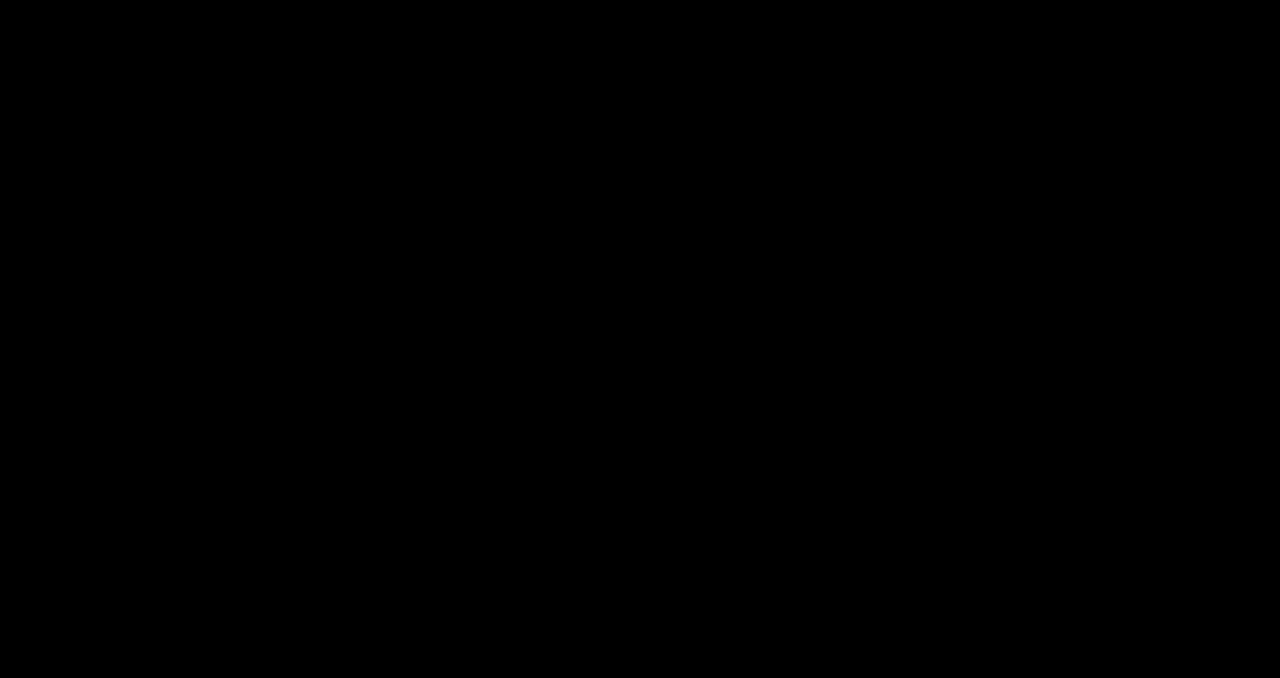
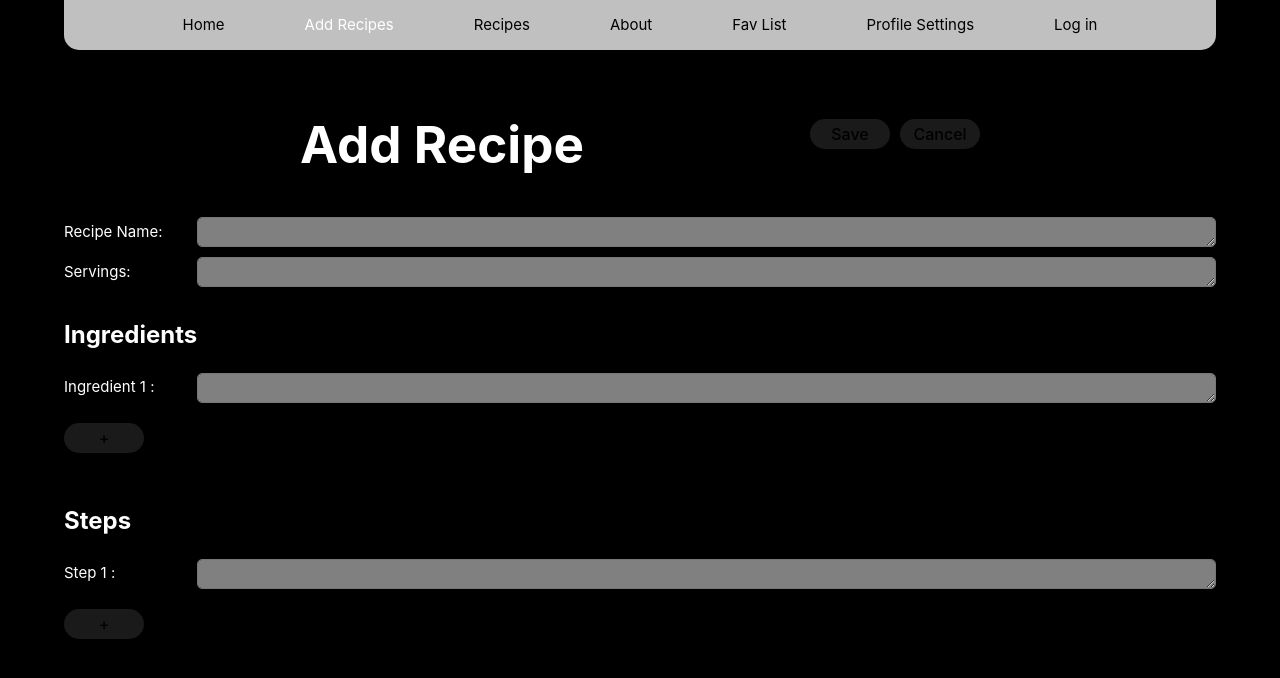
Before and after one commit to Ramdan-SE8/recipe, a React (Vite) app: page /add in a window 1280 px wide. Before the commit this address had no page. Shown: the top 678 px of the page. Built offline with nearby package versions, Linux system fonts and the light colour scheme.

Commit message:
add addrecipe and addrecipe css

```diff
--- a/src/App.jsx
+++ b/src/App.jsx
@@ -3,13 +3,13 @@ import { BrowserRouter, Route, Routes } from "react-router-dom";
 import "./App.css";
 import Recipe from "./components/Recipe";
 import { Card } from "./components/Card";
-import NavBar from "./components/NavBar";
 import Root from "./components/Root";
 import About from "./components/About";
 import Contact from "./components/ContactUs";
 import Fav from "./components/Fav";
 import Profile from "./components/Profile";
 import Login from "./components/Login";
+import AddRecipe from "./components/AddRecipe";
 
 function App() {
   const [items, setItems] = useState([]);
@@ -52,6 +52,8 @@ function App() {
           <Route path="/" element={<Root />}>
             <Route index element={<Card />} />
             <Route path="about" element={<About />} />
+            <Route path="add" element={<AddRecipe />} />
+
             <Route
               path="recipe"
               element={
@@ -62,7 +64,6 @@ function App() {
                 )
               }
             />
-            <Route path="contact" element={<Contact />} />
             <Route path="fav" element={<Fav />} />
             <Route path="profile" element={<Profile />} />
             <Route path="login" element={<Login />} />
--- a/src/components/AddRecipe.jsx
+++ b/src/components/AddRecipe.jsx
@@ -0,0 +1,79 @@
+import { useState } from "react";
+import styles from "./AddRecipe.module.css";
+
+const AddRecipe = (handlerSubmitForm, handlerCancel) => {
+  const [ingredients, setIngredients] = useState(1);
+  const [steps, setSteps] = useState(1);
+
+  const titles = ["Recipe Name: ", "Servings: "];
+
+  return (
+    <>
+      <form className={styles.form} onSubmit={handlerSubmitForm}>
+        <div className={styles.main}>
+          <h1 className={styles.text}>Add Recipe</h1>
+          <button className={styles.addButton} type="submit">
+            Save
+          </button>
+          <button
+            className={styles.addButton}
+            type="button"
+            onClick={handlerCancel}
+          >
+            Cancel
+          </button>
+        </div>
+        {titles.map((title, index) => (
+          <div className={styles.group} key={index}>
+            <label className={styles.label} name="title">
+              {title}
+            </label>
+            <textarea className={styles.input} name="details" type="text" />
+          </div>
+        ))}
+        <h2 className={styles.text}>Ingredients</h2>
+        {[...Array(ingredients)].map((_, index) => (
+          <div className={styles.group} key={index}>
+            <label className={styles.label} name="title">
+              Ingredient {index + 1} :
+            </label>
+            <textarea className={styles.input} name="details" type="text" />
+          </div>
+        ))}
+        <button
+          className={styles.addButton}
+          type="button"
+          onClick={() => {
+            setIngredients((prev) => prev + 1);
+          }}
+        >
+          +
+        </button>
+
+        <h2 className={styles.text}>Steps</h2>
+
+        {[...Array(steps)].map((title, index) => (
+          <div className={styles.group} key={index}>
+            <label className={styles.label} name="title">
+              Step {index + 1} :
+            </label>
+            <textarea className={styles.input} name="details" type="text" />
+          </div>
+        ))}
+        <button
+          className={styles.addButton}
+          type="button"
+          onClick={() => {
+            setSteps((prev) => prev + 1);
+          }}
+        >
+          +
+        </button>
+      </form>
+    </>
+  );
+};
+
+export default AddRecipe;
+
+// need to add handlers, states, validations for user inputs
--- /dev/null
+++ b/src/components/AddRecipe.module.css
@@ -0,0 +1,59 @@
+.form{
+    display:flex;
+    flex-direction: column;
+    width:90vw;
+    margin: 0;
+}
+
+.group{
+    display: flex;
+    align-items: center;
+    margin-bottom: 10px;
+    width:100%
+}
+.label{
+    box-sizing: border-box;
+    font-size: 15px;
+    text-align: left;
+    width: 150px;
+    box-sizing: border-box
+
+}
+
+.input{
+    width:100%;
+    min-height:30px;
+    max-height:30px;
+    background-color:grey;
+    border-radius: 5px;
+    box-sizing: border-box;
+    line-height: 25px
+}
+.main{
+    display: flex;
+    margin-bottom: 10px;
+    align-items: center;
+    justify-content: center;
+    gap:10px;
+}
+
+.buttons button:hover{
+    background-color:grey
+}
+
+.addButton{
+    display: flex;
+    justify-content: center;
+    align-items: center;
+    width:80px;
+    height:30px;
+    border-radius: 15px;
+    margin: 10px 0 30px 0;
+}
+.addButton:hover{
+    background-color:grey
+}
+.text{
+    text-align: left;
+    width: 500px
+}
--- a/src/components/Card.css
+++ b/src/components/Card.css
@@ -1,5 +1,5 @@
 .card-container {
-  width: 15rem;
+  width: 25rem;
   border-radius: 1rem;
   box-shadow: 0px 10px 8px #999;
   display: flex;
--- a/src/components/NavBar.jsx
+++ b/src/components/NavBar.jsx
@@ -11,6 +11,14 @@ const NavBar = () => {
         }
       >
         Home
+      </NavLink>
+      <NavLink
+        to="add"
+        className={({ isActive }) =>
+          isActive ? styles.isActive : styles.notActive
+        }
+      >
+        Add Recipes
       </NavLink>
       <NavLink
         to="recipe"
@@ -28,14 +36,7 @@ const NavBar = () => {
       >
         About
       </NavLink>
-      <NavLink
-        to="contact"
-        className={({ isActive }) =>
-          isActive ? styles.isActive : styles.notActive
-        }
-      >
-        Contact Us
-      </NavLink>
+
       <NavLink
         to="fav"
         className={({ isActive }) =>
--- a/src/components/NavBar.module.css
+++ b/src/components/NavBar.module.css
@@ -1,8 +1,4 @@
-body {
-    margin: 0; /* Remove default body margin */
-    background-color: black; /* Match the navbar's blackout effect */
-    color: white; /* Ensure text is visible */
-}
+
 .bar {
     display: flex;
     justify-content: center;
@@ -12,12 +8,14 @@ body {
     left:50%;
     transform: translateX(-50%);
     z-index: 1000;
-    gap: 80px;
+    gap: 0 80px;
     width:90vw;
-    height: 60px;
+    min-height: 50px;
+    height: auto;
     background-color:#C0C0C0;
     border-radius: 0 0 15px 15px;
-    margin: 0
+    margin: 0;
+    flex-wrap:wrap
 }
 .notActive{
     color: black; /* Example color */
--- a/src/components/Recipe.jsx
+++ b/src/components/Recipe.jsx
@@ -17,6 +17,8 @@ const Recipe = ({ itemId, items }) => {
         ></img>
       </div>
       <div>
+        <hr />
+
         <h3>Ingredients</h3>
 
         <ul className={styles.ingredientsList}>
@@ -31,7 +33,8 @@ const Recipe = ({ itemId, items }) => {
         <ul className={styles.steps}>
           {selectedItem.steps.map((item, index) => (
             <li key={index}>
-              Steps {index + 1}:{item}
+              <div className={styles.stepNo}>Steps {index + 1}:</div>
+              <div className={styles.stepDet}>{item}</div>
             </li>
           ))}
         </ul>
--- a/src/components/Recipe.module.css
+++ b/src/components/Recipe.module.css
@@ -1,10 +1,10 @@
 .details {
     display: flex;
     flex-direction: column;
-    width:500px;
+    width:90vw;
     height:auto;
     border: 1px solid black;
-    border-radius: 50px;
+    border-radius: 15px;
     background-color: grey;
     color: black;
     justify-content: center;
@@ -36,26 +36,47 @@
     display: flex;
     justify-content: center;
     align-items: center;
+    font-size: 15px;
+
 }
 
 hr {
     border: 0;
     height: 1px;
-    width: 80%;
-    background-color: black;
+    width: 80vw;
+    background-color:black;
+
 }
 
 .steps{
     display:flex;
     flex-direction: column;
     height: auto;
-    padding:0px 20px;
-    padding-bottom: 20px;
+    padding-bottom: 30px;
     margin: 0px;
     gap:10px;
 }
 
 .steps li{
+    display:flex;
+    align-items: flex-start;
+    justify-content: flex-start;
+    flex-direction: row;
     list-style-type: none;
     box-sizing: border-box;
 }
+
+.stepNo{
+    padding-left: 20px;
+    width:80px;
+    text-align: left;
+    flex-shrink: 0; /* Prevents it from shrinking */
+font-size: 15px;
+}
+
+.stepDet{
+    padding-right: 20px;
+    text-align: left;
+    font-size: 15px;
+
+}
--- a/src/index.css
+++ b/src/index.css
@@ -13,21 +13,14 @@
   -moz-osx-font-smoothing: grayscale;
 }
 
-a {
-  font-weight: 500;
-  color: #646cff;
-  text-decoration: inherit;
-}
-a:hover {
-  color: #535bf2;
-}
-
 body {
   margin: 0;
   display: flex;
-  place-items: center;
+  place-items: top;
   min-width: 320px;
   min-height: 100vh;
+  background-color: black; /* Match the navbar's blackout effect */
+  color: white; /* Ensure text is visible */
 }
 
 h1 {
@@ -46,26 +39,7 @@ button {
   cursor: pointer;
   transition: border-color 0.25s;
 }
-button:hover {
-  border-color: #646cff;
-}
-button:focus,
-button:focus-visible {
-  outline: 4px auto -webkit-focus-ring-color;
-}
 
-@media (prefers-color-scheme: light) {
-  :root {
-    color: #213547;
-    background-color: #ffffff;
-  }
-  a:hover {
-    color: #747bff;
-  }
-  button {
-    background-color: #f9f9f9;
-  }
-}
 ::-webkit-scrollbar {
   display: none;
 }
```
